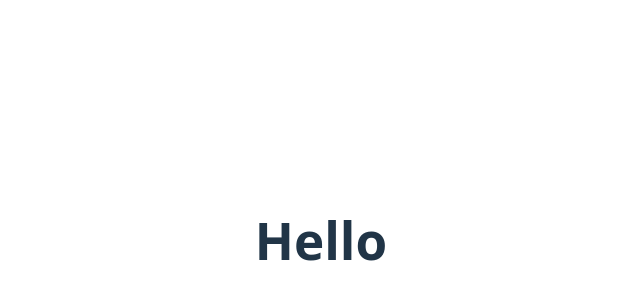
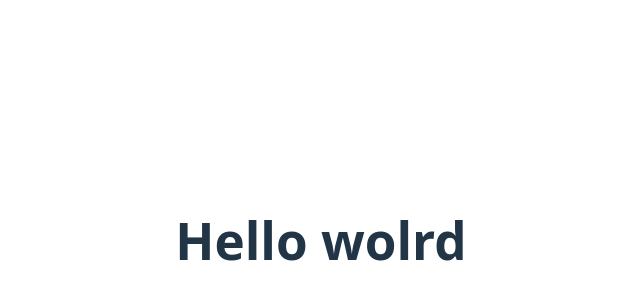
Before and after one commit to Mohansai503/DMS_Frontend, a React (Vite) app: page / in a window 1280 px wide. Shown: the part 160-460 px from the top of the page, without its empty margins (319-959 px from the left). Built offline with nearby package versions, Linux system fonts and the light colour scheme.

Commit message:
modified

```diff
--- a/src/App.tsx
+++ b/src/App.tsx
@@ -6,7 +6,7 @@ function App() {
 
   return (
     <div>
-      <h1>Hello</h1>
+      <h1>Hello wolrd</h1>
     </div>
   )
 }
```
